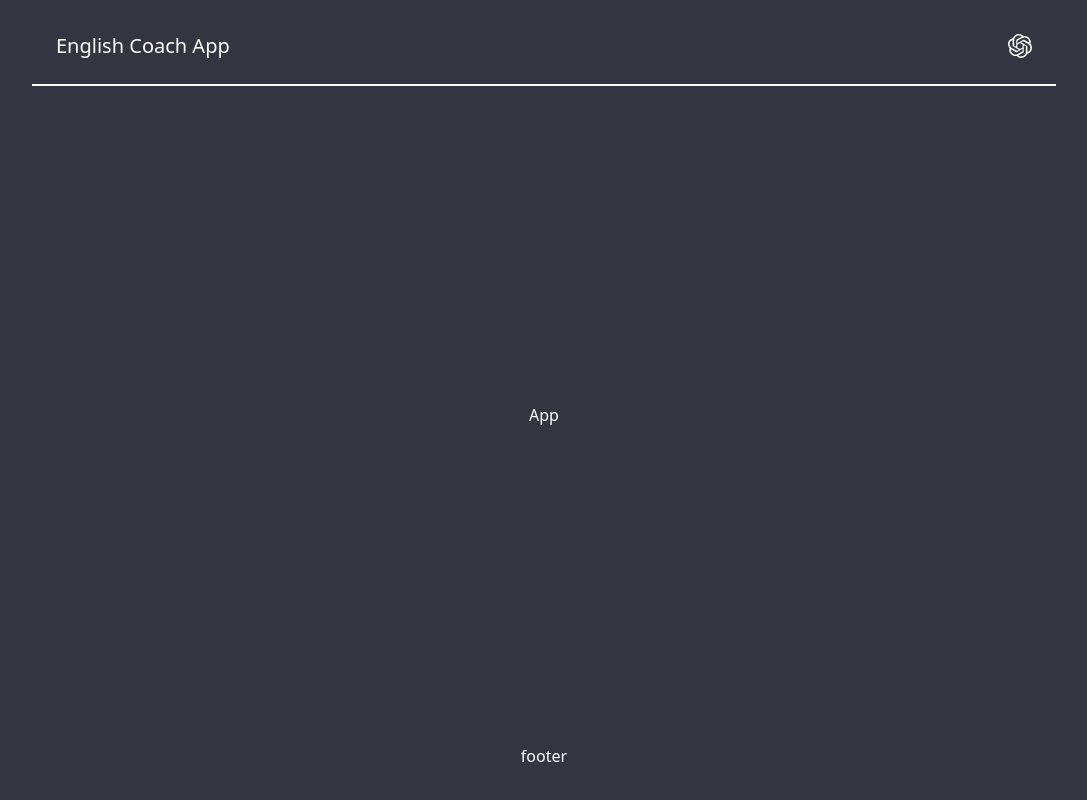
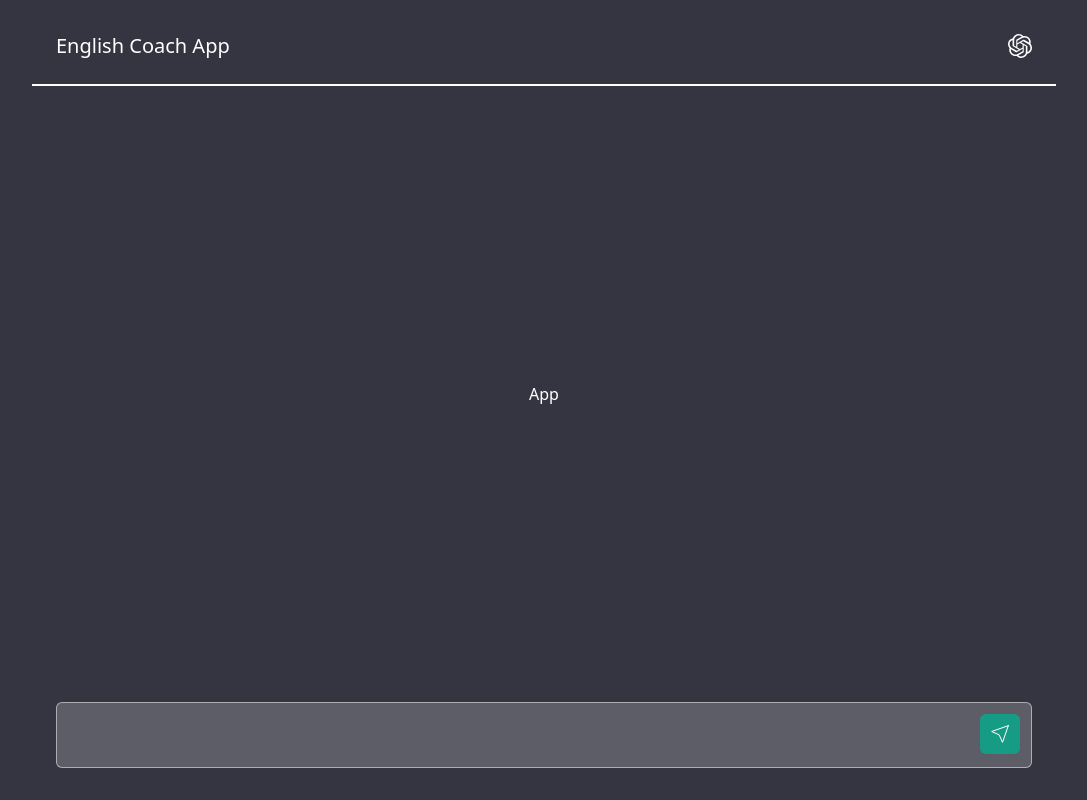
Before and after one commit to Luiz-Hen-Reis/english-coach, a React (Create React App) app in the folder frontend/: page / in a window 1280 px wide. Shown: the whole page, without its empty margins (96-1183 px from the left). Built offline with nearby package versions, Linux system fonts and the light colour scheme.

Commit message:
feat: add Footer to main screen

```diff
--- a/frontend/src/App.tsx
+++ b/frontend/src/App.tsx
@@ -1,11 +1,12 @@
 import Header from "./components/Header";
+import Footer from "./components/Footer";
 
 export default function App() {
   return (
     <div className="flex flex-col justify-between items-center h-full py-8 lg:max-w-[1024px] lg:m-auto">
       <Header />
       <main>App</main>
-      <footer>footer</footer>
+      <Footer />
     </div>
   )
 };
```
